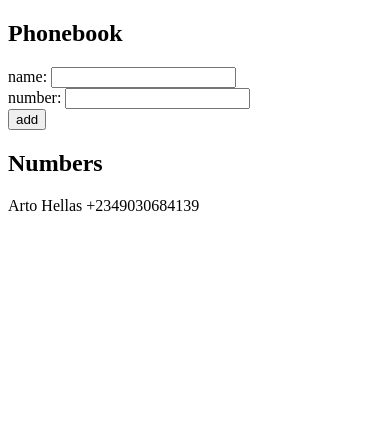
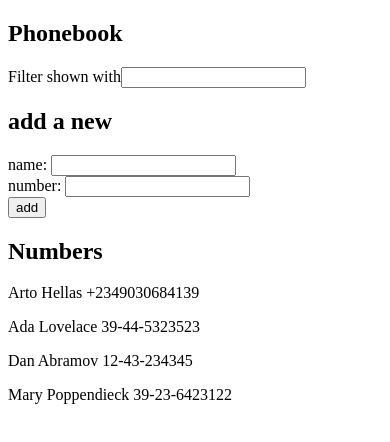
Before and after one commit to devdekunle/Full-Stack-Open, a React (Vite) app in the folder part2/phonebook/: page / in a window 390 px wide. Shown: the top 442 px of the page. Built offline with nearby package versions, Linux system fonts and the light colour scheme.

Commit message:
phonebook step 4

```diff
--- a/part2/phonebook/src/App.jsx
+++ b/part2/phonebook/src/App.jsx
@@ -4,24 +4,43 @@ import React from 'react'
 
 const App = () => {
   const [persons, setPersons] = useState([
-      {name: 'Arto Hellas',
-      number: '+2349030684139'}
+      {name: 'Arto Hellas', number: '+2349030684139', id:1},
+      { name: 'Ada Lovelace', number: '39-44-5323523', id: 2 },
+      { name: 'Dan Abramov', number: '12-43-234345', id: 3 },
+      { name: 'Mary Poppendieck', number: '39-23-6423122', id: 4 }
     ])
   const [newName, setNewName] = useState('')
+  const [newFilter, setNewFilter] = useState('')
   const [newNumber, setNewNumber] = useState('')
+  const [showFilter, setShowFilter] = useState([])
 
   const handleSubmit = (event) => {
     event.preventDefault()
     const checkName = persons.find(person => person.name === newName)
     checkName ?
       alert(`${newName} is already added to the phonebook`) :
-      setPersons(persons.concat({name:newName, number:newNumber}))
+      setPersons(persons.concat({name:newName, number:newNumber, id: persons.length+1}))
       setNewName('')
       setNewNumber('')
   }
+
+  const filterPerson = (e) => {
+    setNewFilter(e.target.value)
+    const nameFilter = persons.filter(person => {
+      return person.name.toLowerCase().includes(newFilter.toLowerCase())
+    })
+    setShowFilter(nameFilter)
+  }
+  console.log(newFilter)
+  console.log(showFilter)
+  const toShow = newFilter === '' ? persons : showFilter
   return (
       <div>
         <h2>Phonebook</h2>
+        <div>Filter shown with
+            <input type="text" value={newFilter} onChange={filterPerson}/>
+        </div>
+        <h2>add a new</h2>
         <form onSubmit={handleSubmit}>
           <div>
             name: <input value={newName} onChange={(e)=>setNewName(e.target.value)}/>
@@ -35,7 +54,11 @@ const App = () => {
         </form>
         <h2>Numbers</h2>
         <div>
-          {persons.map(person => <p key={person.name}>{person.name} {person.number}</p>)}
+          {toShow.map(person => {
+              return <p key={person.id}>
+                      {person.name} {person.number}
+                      </p>})
+          }
         </div>
       </div>
   )
```
